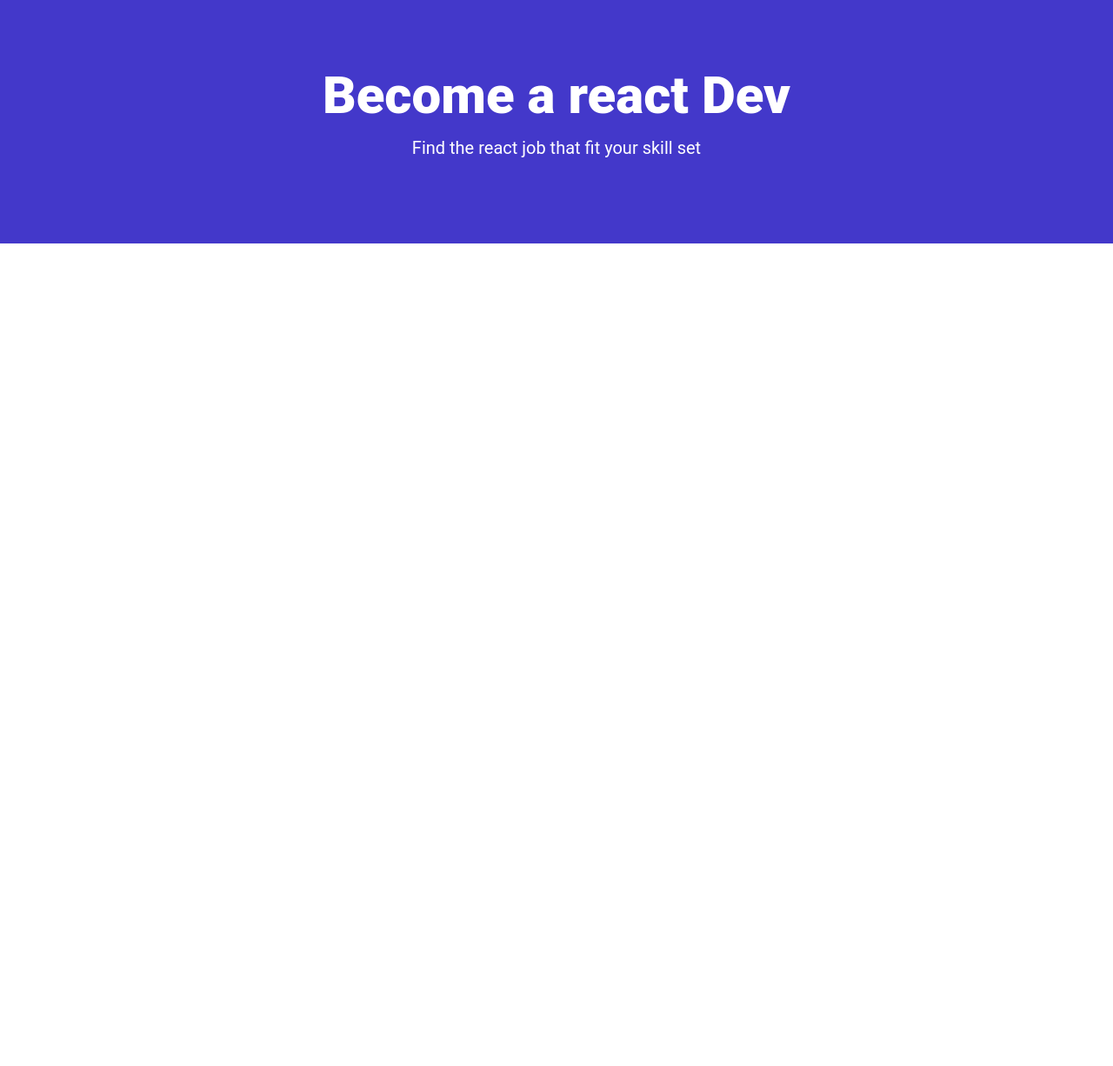
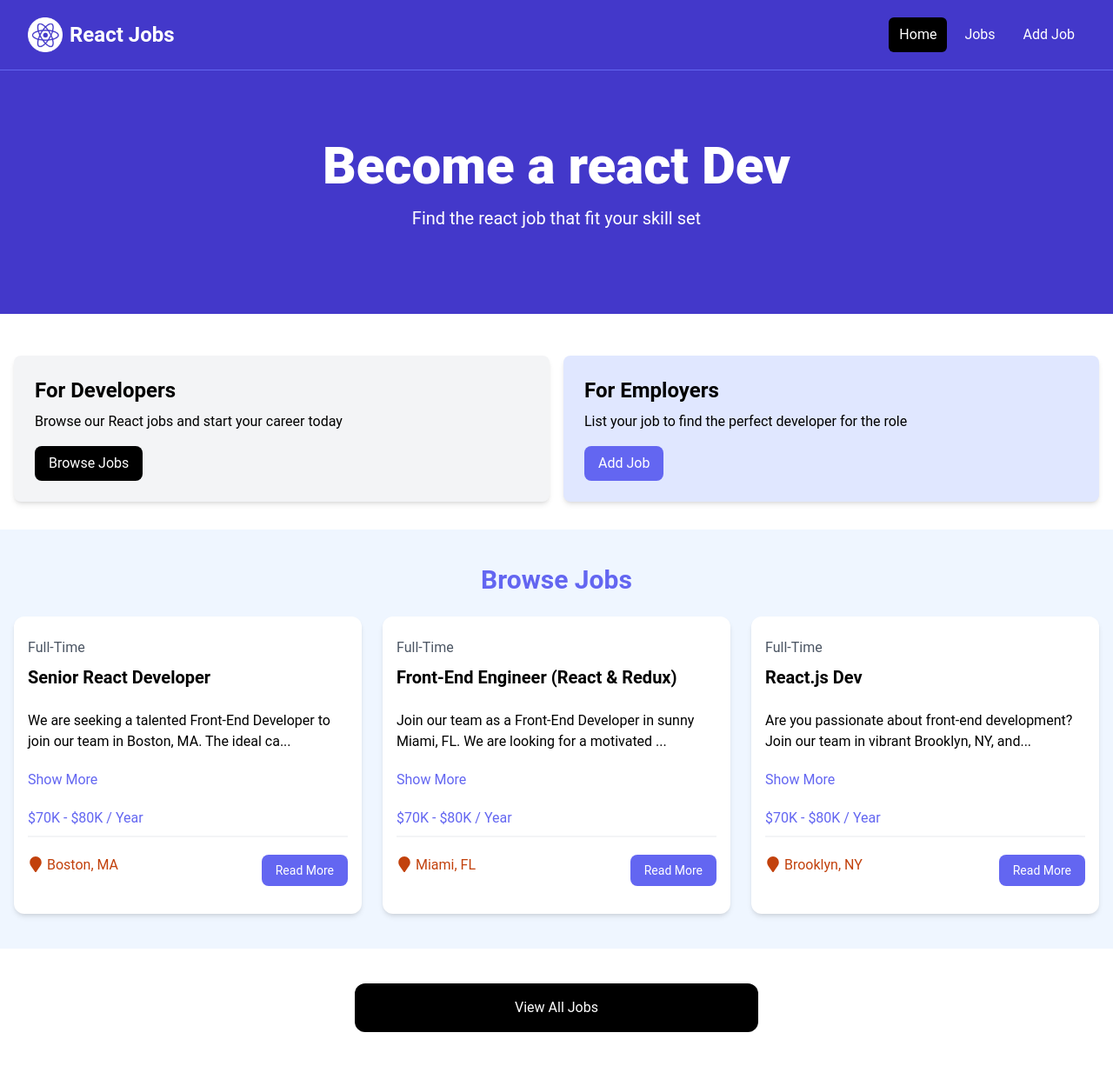
Before and after one commit to mbuguajackson/react_crash, a React (Vite) app in the folder react-jobs/: page / in a window 1280 px wide. Shown: the whole page at 87% size. Before the commit the page ends 800 px from the top, so only its background shows below. Built offline with nearby package versions, Linux system fonts and the light colour scheme.

Commit message:
NavLink>

```diff
--- a/react-jobs/src/App.jsx
+++ b/react-jobs/src/App.jsx
@@ -3,11 +3,16 @@
 import React from 'react'
 import HomePage from './pages/HomePage.jsx'
 import MainLayout from './layouts/MainLayout.jsx'
+import JobsPage from './pages/JobsPage.jsx'
+import NotFoundPage from './pages/NotFoundPage.jsx'
 
 const router = createBrowserRouter(
   createRoutesFromElements(
     <Route path="/" element={<MainLayout />}>
       <Route index element={<HomePage />} />
+      <Route path='/jobs' element={<JobsPage />} />
+      <Route path='*' element={<NotFoundPage />} />
+
     </Route>
   )
 );
--- a/react-jobs/src/components/HomeCards.jsx
+++ b/react-jobs/src/components/HomeCards.jsx
@@ -1,5 +1,6 @@
 import React from 'react'
 import Card from './Card'
+import { Link } from 'react-router-dom'
 const HomeCards = () => {
     return (
         <section className="py-4">
@@ -10,12 +11,12 @@
                         <p className="mt-2 mb-4">
                             Browse our React jobs and start your career today
                         </p>
-                        <a
-                            href="/jobs.html"
+                        <Link
+                            to="/jobs"
                             className="inline-block bg-black text-white rounded-lg px-4 py-2 hover:bg-gray-700"
                         >
                             Browse Jobs
-                        </a>
+                        </Link>
 
                     </Card>
 
@@ -24,12 +25,12 @@
                         <p className="mt-2 mb-4">
                             List your job to find the perfect developer for the role
                         </p>
-                        <a
-                            href="/add-job.html"
+                        <Link
+                            to="/add-job"
                             className="inline-block bg-indigo-500 text-white rounded-lg px-4 py-2 hover:bg-indigo-600"
                         >
                             Add Job
-                        </a>
+                        </Link>
                     </Card>
 
 
--- a/react-jobs/src/components/JobListing.jsx
+++ b/react-jobs/src/components/JobListing.jsx
@@ -2,6 +2,7 @@
 import {FaMapMarker} from 'react-icons/fa'
 
 import { useState } from 'react'
+import { Link } from 'react-router-dom'
 const JobListing = ({ job }) => {
   const [showFullDescription, setShowFullDescription] = useState(false)
   let description = job.description
@@ -34,12 +35,12 @@
             <FaMapMarker className="inline text-lg mb-1 mr-1" />
             {job.location}
           </div>
-          <a
-            href={`/job/${job.id}`}
+          <Link
+            to={`/job/${job.id}`}
             className="h-[36px] bg-indigo-500 hover:bg-indigo-600 text-white px-4 py-2 rounded-lg text-center text-sm"
           >
             Read More
-          </a>
+          </Link>
         </div>
       </div>
     </div>
--- a/react-jobs/src/components/Navbar.jsx
+++ b/react-jobs/src/components/Navbar.jsx
@@ -1,42 +1,45 @@
 import React from 'react'
 import logo from '../assets/images/logo.png'
+import { NavLink } from 'react-router-dom'
 
 const Navbar = () => {
-  return (
-     <nav className="bg-indigo-700 border-b border-indigo-500">
+    const linkClass = ({ isActive }) =>
+        isActive ? 'text-white bg-black hover:bg-gray-900 hover:text-white rounded-md px-3 py-2'
+        : 'text-white hover:bg-gray-900 hover:text-white rounded-md px-3 py-2'
+
+
+
+    return (
+        <nav className="bg-indigo-700 border-b border-indigo-500">
             <div className="mx-auto max-w-7xl px-2 sm:px-6 lg:px-8">
                 <div className="flex h-20 items-center justify-between">
                     <div
                         className="flex flex-1 items-center justify-center md:items-stretch md:justify-start"
                     >
                         {/* <!-- Logo --> */}
-                        <a className="flex flex-shrink-0 items-center mr-4" href="/index.html">
+                        <NavLink className="flex flex-shrink-0 items-center mr-4" to="/">
                             <img
                                 className="h-10 w-auto"
-                                src= {logo}
+                                src={logo}
                                 alt="React Jobs"
                             />
                             <span className="hidden md:block text-white text-2xl font-bold ml-2"
-                            >React Jobs</span
-                            >
-                        </a>
+                            >React Jobs</span >
+                        </NavLink>
                         <div className="md:ml-auto">
                             <div className="flex space-x-2">
-                                <a
-                                    href="/index.html"
-                                    className="text-white bg-black hover:bg-gray-900 hover:text-white rounded-md px-3 py-2"
-                                >Home</a
-                                >
-                                <a
-                                    href="/jobs.html"
-                                    className="text-white hover:bg-gray-900 hover:text-white rounded-md px-3 py-2"
-                                >Jobs</a
-                                >
-                                <a
-                                    href="/add-job.html"
-                                    className="text-white hover:bg-gray-900 hover:text-white rounded-md px-3 py-2"
-                                >Add Job</a
-                                >
+                                <NavLink
+                                    to="/"
+                                    className={linkClass}
+                                >Home</NavLink>
+                                <NavLink
+                                    to="/jobs"
+                                    className={linkClass}
+                                >Jobs</NavLink>
+                                <NavLink
+                                    to="/add-job"
+                                    className={linkClass}
+                                >Add Job</NavLink>
                             </div>
                         </div>
                     </div>
@@ -44,7 +47,7 @@
             </div>
         </nav>
 
-  )
+    )
 }
 
 export default Navbar
--- a/react-jobs/src/components/ViewAllJobs.jsx
+++ b/react-jobs/src/components/ViewAllJobs.jsx
@@ -1,13 +1,13 @@
+import { Link } from 'react-router-dom'
 import React from 'react'
 
 const ViewAllJobs = () => {
     return (
         <section className="m-auto max-w-lg my-10 px-6">
-            <a
-                href="/jobs"
+            <Link
+                to="/jobs"
                 className="block bg-black text-white text-center py-4 px-6 rounded-xl hover:bg-gray-700"
-            >View All Jobs</a
-            >
+            >View All Jobs</Link>
         </section>
     )
 }
--- a/react-jobs/src/layouts/MainLayout.jsx
+++ b/react-jobs/src/layouts/MainLayout.jsx
@@ -1,8 +1,10 @@
 import React from 'react'
 import { Outlet } from 'react-router-dom'
+import Navbar from '../components/Navbar'
 const MainLayout = () => {
   return (
     <>
+    <Navbar />
     <Outlet />
     </>
   )
--- a/react-jobs/src/pages/HomePage.jsx
+++ b/react-jobs/src/pages/HomePage.jsx
@@ -1,10 +1,16 @@
 import React from 'react'
 import Hero from '../components/Hero.jsx'
+import HomeCards from '../components/HomeCards.jsx'
+import JobListings from '../components/JobListings.jsx'
+import ViewAllJobs from '../components/ViewAllJobs.jsx'
 
 const HomePage = () => {
     return (
         <>
             <Hero />
+            <HomeCards />
+            <JobListings />
+            <ViewAllJobs />
         </>
     )
 }
--- /dev/null
+++ b/react-jobs/src/pages/JobsPage.jsx
@@ -0,0 +1,9 @@
+import React from 'react'
+
+const JobsPage = () => {
+  return (
+    <div>JobsPage</div>
+  )
+}
+
+export default JobsPage
--- /dev/null
+++ b/react-jobs/src/pages/NotFoundPage.jsx
@@ -0,0 +1,21 @@
+import React from 'react'
+import { Link } from 'react-router-dom'
+import { FaExclamationTriangle } from 'react-icons/fa'
+
+const NotFoundPage = () => {
+    return (
+
+        <section className="text-center flex flex-col justify-center items-center h-96">
+            <FaExclamationTriangle className='text-yellow-400 text-6xl mb-4'/>
+            <h1 className="text-6xl font-bold mb-4">404 Not Found</h1>
+            <p className="text-xl mb-5">This page does not exist</p>
+            <Link
+                to="/"
+                className="text-white bg-indigo-700 hover:bg-indigo-900 rounded-md px-3 py-2 mt-4"
+            >Go Back</Link>
+        </section>
+
+    )
+}
+
+export default NotFoundPage
```
